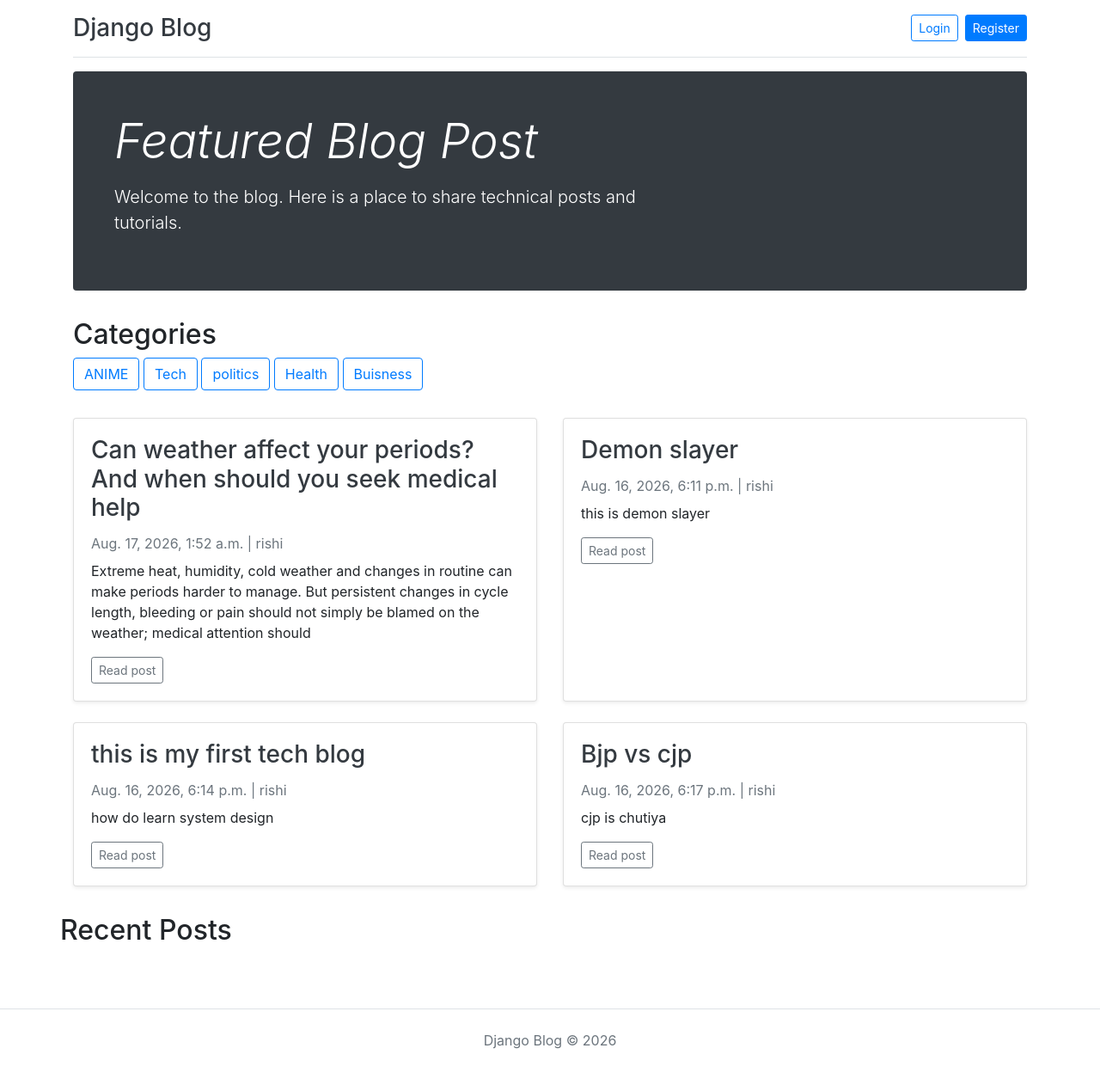
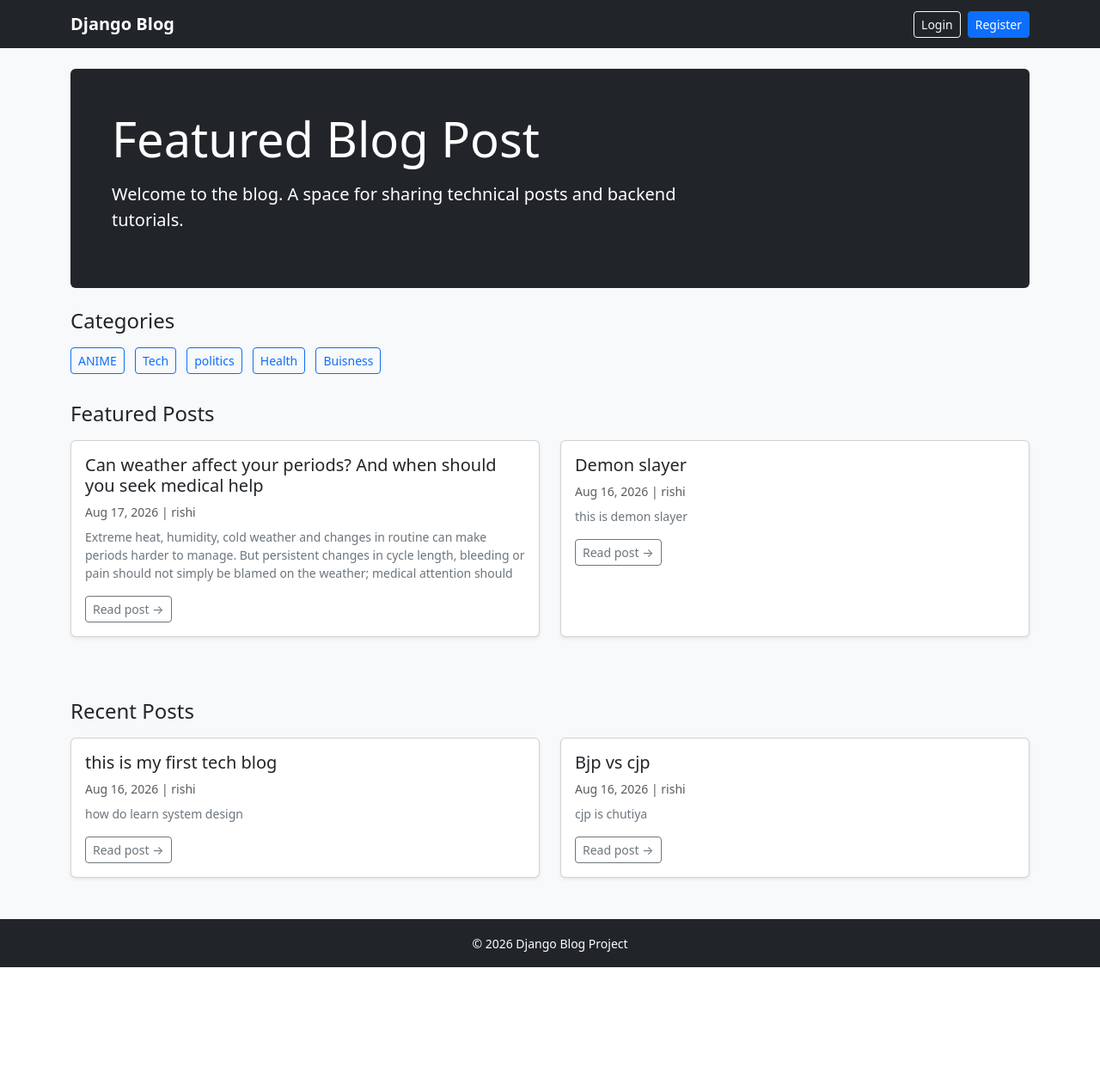
Before and after one commit to Raktabhbhattacharjee/blog-application, a Django app: page / in a window 1280 px wide. Shown: the whole page at 86% size. After the commit the page ends 1125 px from the top, so only its background shows below. Run offline with Django 5.2, Linux system fonts and the light colour scheme; data comes from the database, SQL or seed files in the repository.

Commit message:
feat "template inheritance"

```diff
--- a/templates/base.html
+++ b/templates/base.html
@@ -1,38 +1,45 @@
-{% load static %}
 <!DOCTYPE html>
 <html lang="en">
 <head>
     <meta charset="UTF-8">
     <meta name="viewport" content="width=device-width, initial-scale=1.0">
     <title>{% block title %}Django Blog{% endblock %}</title>
-    <link href="https://cdn.jsdelivr.net/npm/bootstrap@4.6.2/dist/css/bootstrap.min.css" rel="stylesheet">
+    <!-- Bootstrap 5 CSS -->
+    <link href="https://cdn.jsdelivr.net/npm/bootstrap@5.3.0/dist/css/bootstrap.min.css" rel="stylesheet">
 </head>
-<body>
-    <div class="container">
-        <!-- Header -->
-        <header class="blog-header py-3 mb-3 border-bottom">
-            <div class="row flex-nowrap justify-content-between align-items-center">
-                <div class="col-8">
-                    <a class="blog-header-logo text-dark h3 text-decoration-none" href="#">Django Blog</a>
-                </div>
-                <div class="col-4 d-flex justify-content-end align-items-center">
-                    <a class="btn btn-sm btn-outline-primary mr-2" href="#">Login</a>
-                    <a class="btn btn-sm btn-primary" href="#">Register</a>
-                </div>
+<body class="d-flex flex-column min-vh-100 bg-light">
+
+    <!-- GLOBAL NAVBAR -->
+    <nav class="navbar navbar-expand-lg navbar-dark bg-dark">
+        <div class="container d-flex justify-content-between align-items-center">
+
+            <!-- BRAND / LOGO -->
+            <a class="navbar-brand fw-bold" href="/">Django Blog</a>
+
+            <!-- STATIC AUTH BUTTONS -->
+            <div class="d-flex gap-2">
+                <a href="#" class="btn btn-outline-light btn-sm">Login</a>
+                <a href="#" class="btn btn-primary btn-sm">Register</a>
             </div>
-        </header>
 
-        <!-- Main Content Block -->
-        <main role="main">
-            {% block content %}
-            <!-- Child templates inject page content here -->
-            {% endblock %}
-        </main>
-    </div>
+        </div>
+    </nav>
 
-    <!-- Footer -->
-    <footer class="blog-footer text-center py-4 mt-5 border-top text-muted">
-        <p>Django Blog &copy; 2026</p>
+    <!-- INJECTION ZONE FOR CHILD TEMPLATES -->
+    <main class="container py-4 flex-grow-1">
+        {% block content %}
+        <!-- Child templates dump their HTML inside this block -->
+        {% endblock %}
+    </main>
+
+    <!-- GLOBAL FOOTER -->
+    <footer class="bg-dark text-white text-center py-3 mt-auto">
+        <div class="container">
+            <small>&copy; 2026 Django Blog Project</small>
+        </div>
     </footer>
+
+    <!-- Bootstrap JS -->
+    <script src="https://cdn.jsdelivr.net/npm/bootstrap@5.3.0/dist/js/bootstrap.bundle.min.js"></script>
 </body>
 </html>
--- a/templates/blog/home.html
+++ b/templates/blog/home.html
@@ -4,126 +4,90 @@
 
 {% block content %}
 
-<div class="jumbotron p-4 p-md-5 text-white rounded bg-dark">
+<!-- Hero Banner -->
+<div class="jumbotron p-4 p-md-5 text-white rounded bg-dark mb-4">
     <div class="col-md-8 px-0">
         <h1 class="display-4 font-italic">Featured Blog Post</h1>
         <p class="lead my-3">
-            Welcome to the blog. Here is a place to share technical posts and tutorials.
+            Welcome to the blog. A space for sharing technical posts and backend tutorials.
         </p>
     </div>
 </div>
 
-
-<!-- Categories -->
+<!-- Categories Bar -->
 <div class="mb-4">
-    <h2>Categories</h2>
-
+    <h2 class="h4 mb-3">Categories</h2>
     {% for category in categories %}
-        <a href="#" class="btn btn-outline-primary me-2 mb-2">
+        <a href="{% url 'post_by_category' category.id %}" class="btn btn-outline-primary btn-sm me-2 mb-2">
             {{ category.category_name }}
         </a>
+    {% empty %}
+        <p class="text-muted small">No categories created yet.</p>
     {% endfor %}
 </div>
 
-
 <!-- Featured Posts -->
-<div class="row mb-2">
-
+{% if featured_posts %}
+<div class="mb-5">
+    <h2 class="h4 mb-3">Featured Posts</h2>
+    <div class="row">
         {% for post in featured_posts %}
-
             <div class="col-md-6 mb-4">
                 <div class="card h-100 shadow-sm">
                     <div class="card-body">
-
-                    <h3 class="card-title">
-                        <a href="#" class="text-dark">
+                        <h3 class="card-title h5">
+                            <a href="{% url 'post_detail' post.slug %}" class="text-dark text-decoration-none">
                                 {{ post.title }}
                             </a>
                         </h3>
-
-                    <div class="text-muted mb-2">
-                        {{ post.created_at }} | {{ post.author }}
+                        <div class="text-muted small mb-2">
+                            {{ post.created_at|date:"M d, Y" }} | {{ post.author.username }}
                         </div>
-
-                    <p class="card-text">
+                        <p class="card-text text-secondary small">
                             {{ post.short_description }}
                         </p>
-
-                    <a href="#" class="btn btn-sm btn-outline-secondary">
-                        Read post
+                        <a href="{% url 'post_detail' post.slug %}" class="btn btn-sm btn-outline-secondary">
+                            Read post &rarr;
                         </a>
-
                     </div>
                 </div>
             </div>
+        {% endfor %}
+    </div>
+</div>
+{% endif %}
 
-    {% endfor %}
+<!-- Recent / All Posts -->
+<div>
+    <h2 class="h4 mb-3">Recent Posts</h2>
+    <div class="row">
         {% for post in posts %}
-
             <div class="col-md-6 mb-4">
                 <div class="card h-100 shadow-sm">
                     <div class="card-body">
-
-                <h3 class="card-title">
-                    <a href="#" class="text-dark">
+                        <h3 class="card-title h5">
+                            <a href="{% url 'post_detail' post.slug %}" class="text-dark text-decoration-none">
                                 {{ post.title }}
                             </a>
                         </h3>
-
-                <div class="text-muted mb-2">
-                    {{ post.created_at }} | {{ post.author }}
+                        <div class="text-muted small mb-2">
+                            {{ post.created_at|date:"M d, Y" }} | {{ post.author.username }}
                         </div>
-
-                <p class="card-text">
+                        <p class="card-text text-secondary small">
                             {{ post.short_description }}
                         </p>
-
-                <a href="#" class="btn btn-sm btn-outline-secondary">
-                    Read post
+                        <a href="{% url 'post_detail' post.slug %}" class="btn btn-sm btn-outline-secondary">
+                            Read post &rarr;
                         </a>
-
                     </div>
                 </div>
             </div>
-
+        {% empty %}
+            <div class="col-12">
+                <p class="text-muted">No recent posts available.</p>
+            </div>
         {% endfor %}
-
-</div>
-<!-- Recent Posts -->
-<div class="row mb-2">
-
-    <h2 class="mb-4">Recent Posts</h2>
-
-    {% for post in recent_posts %}
-
-        <div class="col-md-6 mb-4">
-            <div class="card h-100 shadow-sm">
-                <div class="card-body">
-
-                    <h3 class="card-title">
-                        <a href="#" class="text-dark">
-                            {{ post.title }}
-                        </a>
-                    </h3>
-
-                    <div class="text-muted mb-2">
-                        {{ post.created_at }} | {{ post.author }}
-                    </div>
-
-                    <p class="card-text">
-                        {{ post.short_description }}
-                    </p>
-
-                    <a href="#" class="btn btn-sm btn-outline-secondary">
-                        Read post
-                    </a>
-
-                </div>
     </div>
 </div>
 
-    {% endfor %}
-
-</div>
-
 {% endblock %}
```
Also changed, not shown: templates/404.html (+9 -13 lines), templates/blog/post_by_category.html (+12 -55 lines), templates/blog/post_detail.html (+12 -29 lines). Lines whose indentation alone changed are shown as unchanged.
